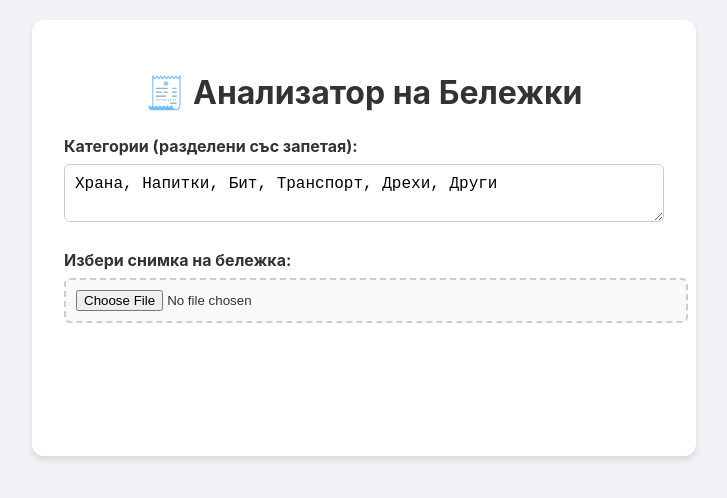
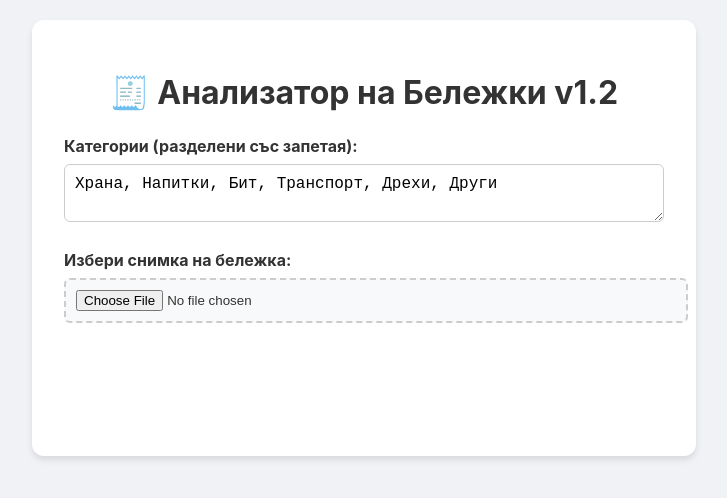
Before and after one commit to smilchev1-byte/reader, a website: page index.html in a window 1280 px wide. Shown: the whole page, without its empty margins (276-1003 px from the left). Drawn offline with Linux system fonts and the light colour scheme.

Commit message:
Update title to include version number v1.2

```diff
--- a/index.html
+++ b/index.html
@@ -137,7 +137,7 @@
 <body>
 
 <div class="container">
-    <h1>🧾 Анализатор на Бележки</h1>
+    <h1>🧾 Анализатор на Бележки v1.2</h1>
 
     <div class="input-group">
         <label for="categories">Категории (разделени със запетая):</label>
```
